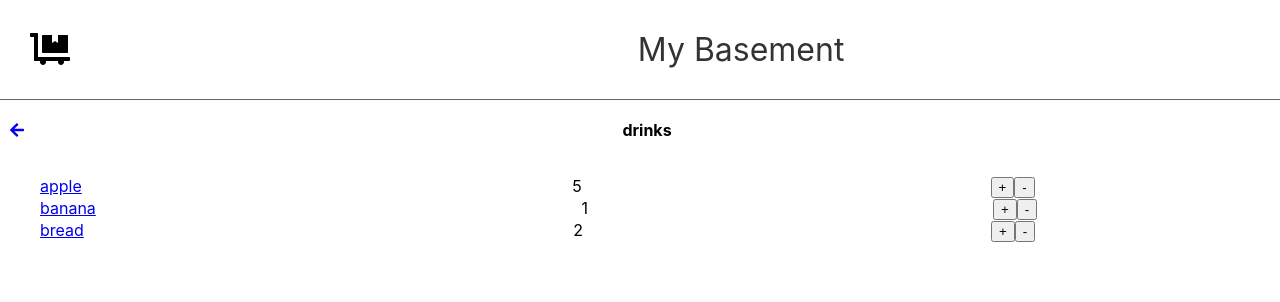
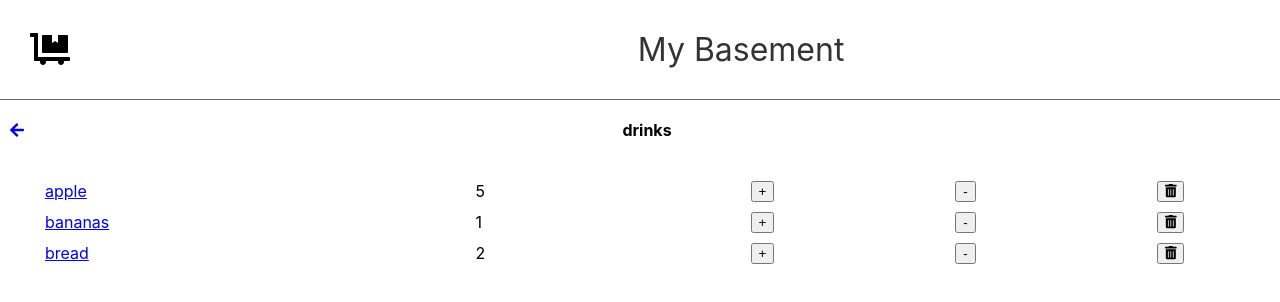
Before and after one commit to jilykate/my-basement, a React (Create React App) app: page /category/drinks in a window 1280 px wide. Shown: the top 302 px of the page. Built offline with nearby package versions, Linux system fonts and the light colour scheme.

Commit message:
add delete product button

```diff
--- a/src/action.js
+++ b/src/action.js
@@ -18,6 +18,11 @@ export const addProduct = (id, qty) => ({
       qty: --qty,
   });
 
+  export const deleteProduct = (id) => ({
+    type: 'DELETE_PRODUCT',
+    id,
+  });
+
   export const removeCategory = (id) => ({
       type: 'REMOVE_CATEGORY',
   });
--- a/src/containers/categoryContainer.jsx
+++ b/src/containers/categoryContainer.jsx
@@ -1,5 +1,5 @@
 import { connect } from 'react-redux'
-import { addProduct, removeProduct } from '../action'
+import { addProduct, removeProduct, deleteProduct } from '../action'
 import CategoryDetail from '../views/categoryDetail';
 
 const getVisibleProducts = (products) => {
@@ -21,6 +21,7 @@ const mapStateToProps = (state, ownProps) => {
 const mapDispatchToProps = dispatch => ({
     addProduct: (id, qty) => dispatch(addProduct(id, qty)),
     removeProduct: (id, qty) => dispatch(removeProduct(id,qty)),
+    deleteProduct: (id) => dispatch(deleteProduct(id)),
 });
 
 export default connect(
--- a/src/initialState/products.js
+++ b/src/initialState/products.js
@@ -8,7 +8,7 @@ export default [
     },
     {
         id: 1,
-        name: 'banana',
+        name: 'bananas',
         qty: 1,
         expiredTime: '2020-03-01',
         desc: 'this is a banana'
--- a/src/reducers/products.js
+++ b/src/reducers/products.js
@@ -1,6 +1,5 @@
 const products = (state = [], action) => {
   console.log('====products reducer===');
-  console.log(action.id, action.qty);
   switch (action.type) {
     case 'ADD_PRODUCT':
     case 'REMOVE_PRODUCT':
@@ -12,7 +11,11 @@ const products = (state = [], action) => {
             return product;
           })
       }
-      break;
+
+    case 'DELETE_PRODUCT':
+    {
+        return state.filter((product)=> product.id !== action.id);
+    }
     default:
       return state
   }
--- a/src/stylesheets/categoryDetail.css
+++ b/src/stylesheets/categoryDetail.css
@@ -16,6 +16,7 @@
 
 .bs-item {
     display: flex;
+    padding: 5px;
 }
 
 .bs-item-icon {
@@ -23,14 +24,16 @@
 }
 
 .bs-item-name {
-    flex-grow: 3;
+    flex-basis: 35%;
 }
 
 .bs-item-qty {
-    flex-grow: 1;
+    flex-basis: 15%;
 }
 
 .bs-item-actions {
-    flex-grow: 3;
+    display: flex;
+    flex-basis: 50%;
     text-align: center;
+    justify-content: space-around;
 }
--- a/src/views/categoryDetail.jsx
+++ b/src/views/categoryDetail.jsx
@@ -4,7 +4,7 @@ import {
     Link,
   } from "react-router-dom";
 
-import { faArrowLeft } from '@fortawesome/free-solid-svg-icons'
+import { faArrowLeft, faTrashAlt } from '@fortawesome/free-solid-svg-icons'
 import '../stylesheets/categoryDetail.css';
 
 export default class CategoryDetail extends React.Component {
@@ -15,6 +15,8 @@ export default class CategoryDetail extends React.Component {
 
     renderProducts() {
         const {products} = this.props;
+        console.log('====renderProducts====');
+        console.log(products);
         return products.map(product => {
             return (
                 <li className="bs-item" key={product.id}>
@@ -27,14 +29,22 @@ export default class CategoryDetail extends React.Component {
                     <div className="bs-item-actions">
                         <button
                             type="button"
+                            className="bs-item-button"
                             onClick={()=>this.props.addProduct(product.id, product.qty)}>
                                 +
                             </button>
                         <button
                             type="button"
+                            className="bs-item-button"
                             onClick={() => this.props.removeProduct(product.id, product.qty)}
                         >
                                 -
+                        </button>
+                        <button
+                            type="button"
+                            className="bs-item-button"
+                            onClick={()=>this.props.deleteProduct(product.id)}>
+                                <FontAwesomeIcon icon={faTrashAlt} />
                             </button>
                     </div>
                 </li>
```
